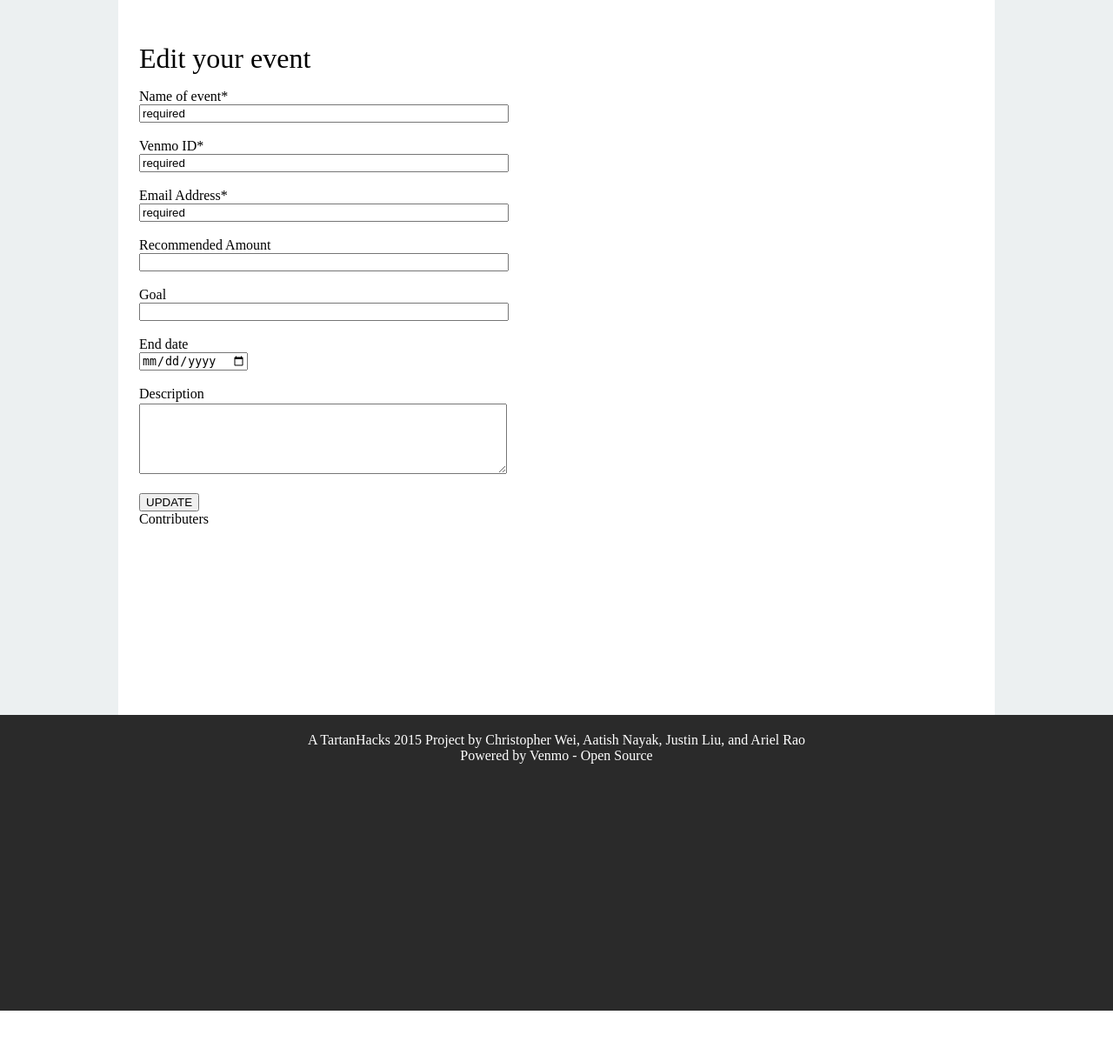
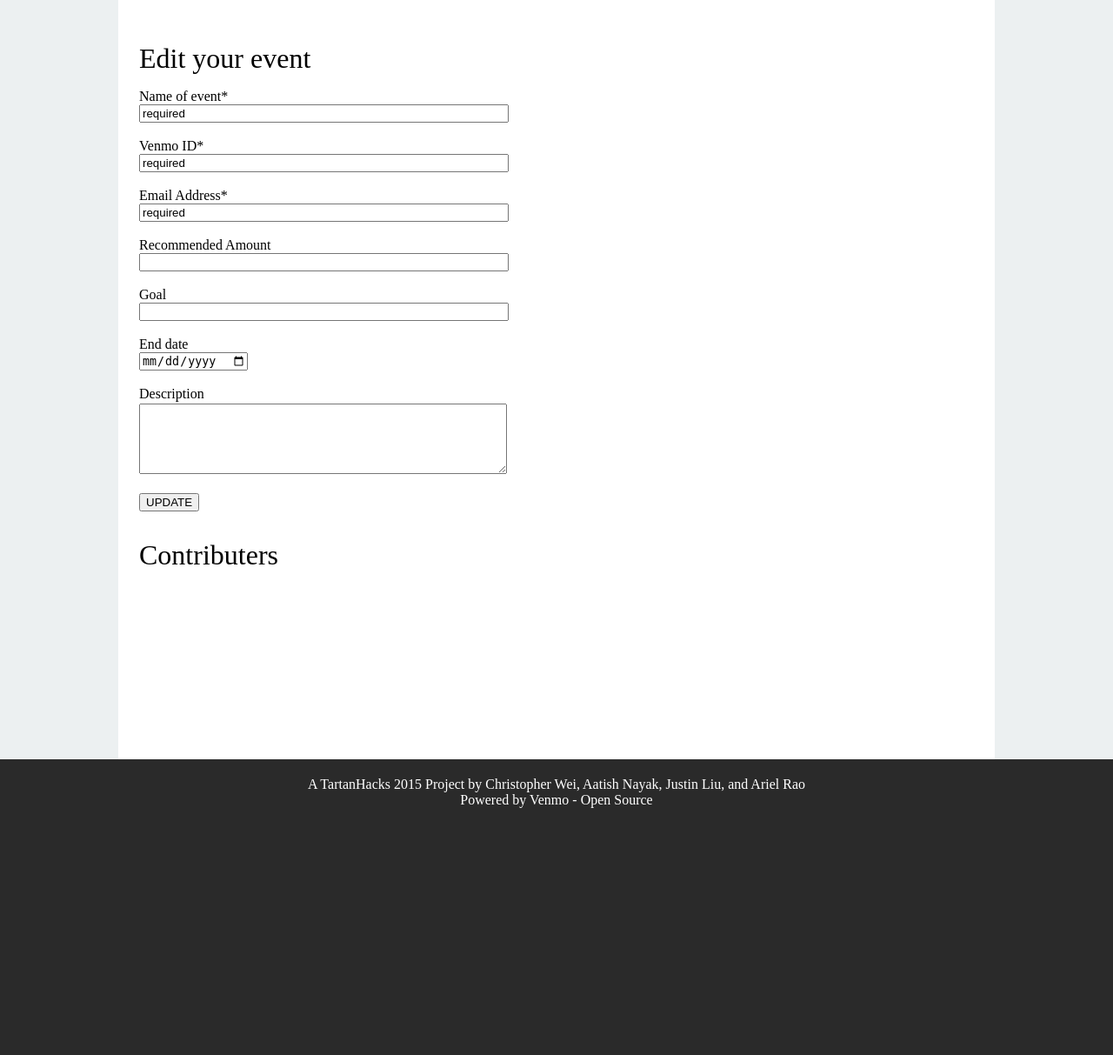
Before and after one commit to nayak16/TartanHacks-2015, a Django app: template app/templates/app/admin.html in a window 1280 px wide. Shown: the part 88-1301 px from the top of the page at 87% size. Before the commit the page ends 1250 px from the top, so only its background shows below. Run offline with Django 3.2, Linux system fonts and the light colour scheme; the template is opened without the code that fills it, so the values that code supplies are empty; some libraries are stand-ins or nearby versions.

Commit message:
last one

```diff
--- a/app/static/app/css/moneyui.css
+++ b/app/static/app/css/moneyui.css
@@ -163,3 +163,7 @@ a:link {
 	padding:20px;
 	background-color: rgb(42,42,42);
 }
+
+#contr_list{
+
+}
--- a/app/static/app/js/input_error_checking.js
+++ b/app/static/app/js/input_error_checking.js
@@ -38,9 +38,6 @@ function check_input(input,error_id,regex){
 }
 
 $( document ).ready(function(){
-	$('#input_name').change(function(){
-		check_input($( this ).val(),"#error_event_name","^[a-zA-Z0-9_]*$");
-	});
 	$('#input_id').change(function(){
 		check_input($( this ).val(),"#error_venmo_id","^[0-9]*$");
 	});
--- a/app/templates/app/admin.html
+++ b/app/templates/app/admin.html
@@ -49,8 +49,8 @@
         <div class="error_msg" id="error_desc"></div><br>
         <div class="submit_form"><input type="submit" value="UPDATE"></input></div>
       </form>
-    <div class="input_fieldname">Contributers</div>
-    <ul id="Contributer List">
+    <div class="title_text">Contributers</div>
+    <ul id="contr_list">
       {% if people %}
       {% for person in people %}
          <li> {{person.name}} contributed ${{person.amount}}</li>
```
Also changed, not shown: db.sqlite3.
